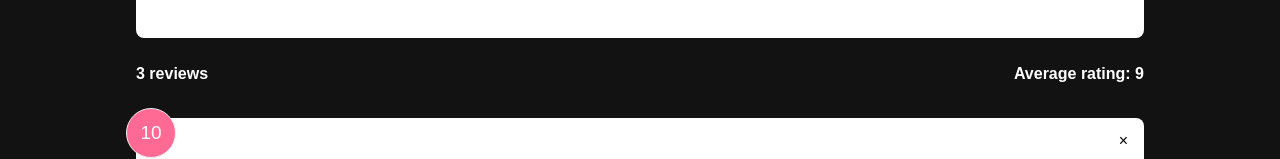
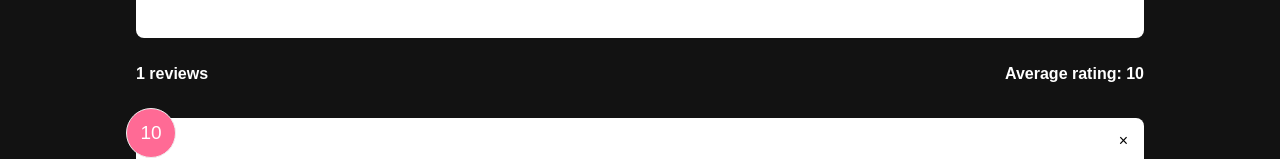
Before and after one commit to uxmoon/feedback-app, a React (Create React App) app: page / in a window 1280 px wide. Shown: the part 296-455 px from the top of the page. Built offline with nearby package versions, Linux system fonts and the light colour scheme.

Commit message:
Usecontext in stats component

```diff
--- a/src/App.js
+++ b/src/App.js
@@ -23,7 +23,7 @@
       <Header text='Feedback UI' />
       <div className='container'>
         <FeedbackForm handleAdd={addFeedback} />
-        <FeedbackStats feedback={feedback} />
+        <FeedbackStats />
         <FeedbackList handleDelete={deleteFeedback} />
       </div>
     </FeedbackProvider>
--- a/src/components/FeedbackList.jsx
+++ b/src/components/FeedbackList.jsx
@@ -5,7 +5,6 @@
 
 function FeedbackList({ handleDelete }) {
   const { feedback } = useContext(FeedbackContext);
-  console.log(feedback);
 
   if (!feedback || feedback.length === 0) return <p>No feedback yet.</p>;
 
--- a/src/components/FeedbackStats.jsx
+++ b/src/components/FeedbackStats.jsx
@@ -1,24 +1,22 @@
-import PropTypes from 'prop-types'
+import { useContext } from 'react';
+import FeedbackContext from '../context/FeedbackContext';
 
-function FeedbackStats({ feedback }) {
+function FeedbackStats() {
+  const { feedback } = useContext(FeedbackContext);
   // Calculate ratings average
   let average =
     feedback.reduce((acc, cur) => {
-      return acc + cur.rating
-    }, 0) / feedback.length
+      return acc + cur.rating;
+    }, 0) / feedback.length;
 
   // Display only one decimal and remove zero
-  average = average.toFixed(1).replace(/[.,]0$/, '')
+  average = average.toFixed(1).replace(/[.,]0$/, '');
   return (
     <div className='feedback-stats'>
       <h4>{feedback.length} reviews</h4>
       <h4>Average rating: {isNaN(average) ? 0 : average}</h4>
     </div>
-  )
+  );
 }
 
-FeedbackStats.propTypes = {
-  feedback: PropTypes.array.isRequired,
-}
-
-export default FeedbackStats
+export default FeedbackStats;
```
